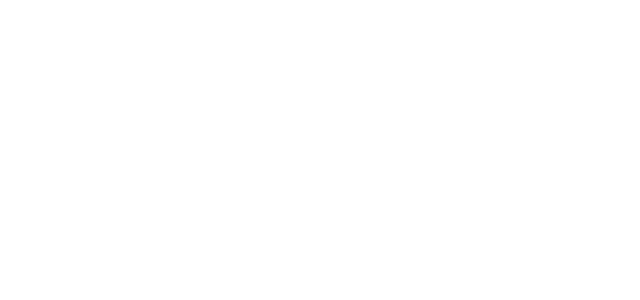
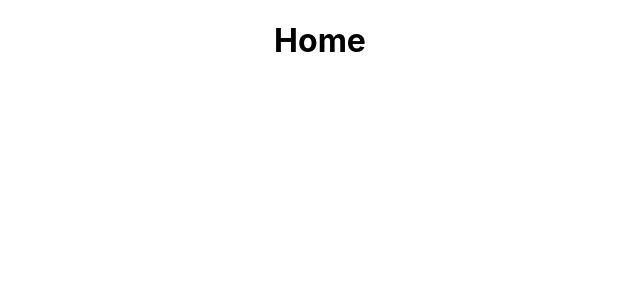
Before and after one commit to omerffaruk/Multiple-Pages-Simple-React-App, a React (Create React App) app: page / in a window 1280 px wide. Shown: the top 300 px of the page, without its empty margins (320-960 px from the left). Built offline with nearby package versions, Linux system fonts and the light colour scheme.

Commit message:
feat: Home page route created for Home component

```diff
--- a/src/App.js
+++ b/src/App.js
@@ -1,10 +1,14 @@
-
-import './App.css';
+import "./App.css";
+import React from "react";
+import { Routes, Route } from "react-router-dom";
+import Home from "./components/Home";
 
 function App() {
   return (
     <div className="App">
-
+      <Routes>
+        <Route path="/" element={<Home />} />
+      </Routes>
     </div>
   );
 }
```
